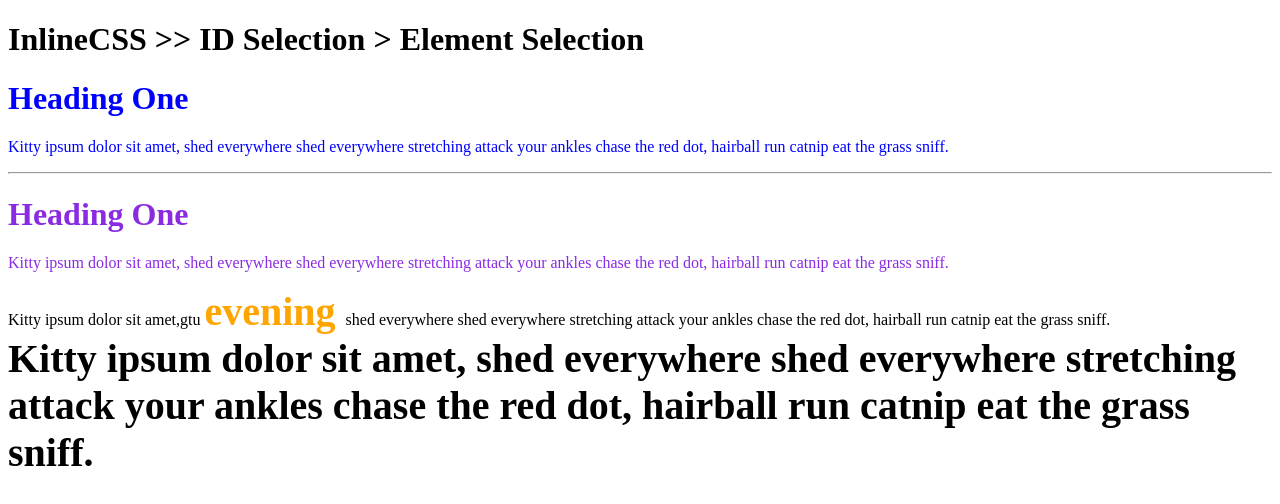
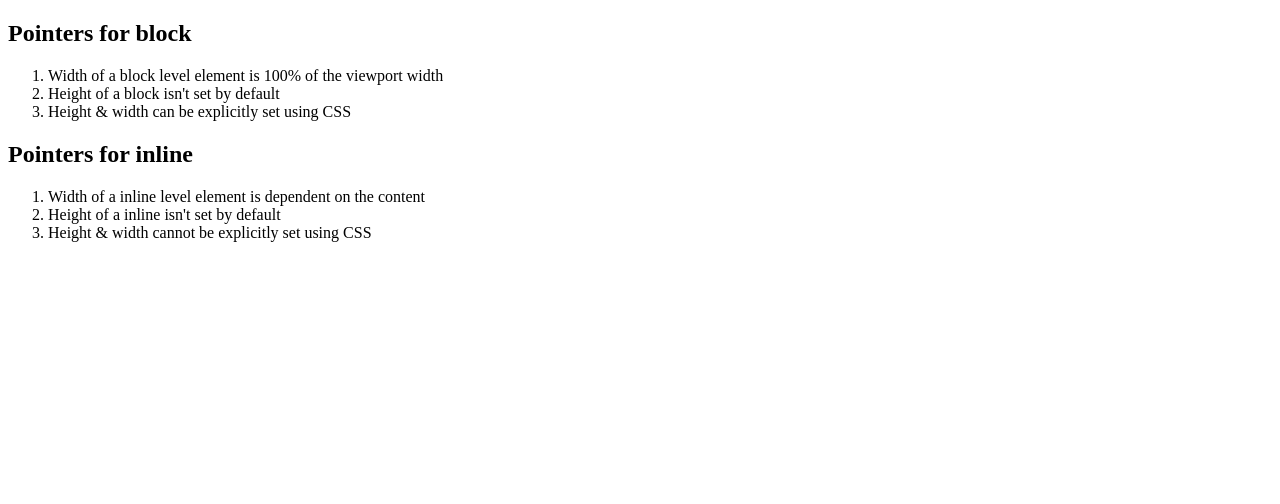
Before and after one commit to mangalagowrihr/Full-Stack-Training, a plain HTML site: page index.html in a window 1280 px wide. Drawn offline with Linux system fonts and the light colour scheme.

Commit message:
inline & block pointers

```diff
--- a/index.html
+++ b/index.html
@@ -4,48 +4,32 @@
     <meta charset="UTF-8">
     <meta http-equiv="X-UA-Compatible" content="IE=edge">
     <meta name="viewport" content="width=device-width, initial-scale=1.0">
-    <title>Full Stack Session</title>
+    <title>CSS</title>
     <style>
-       .one{
-           color: blue;
-       }
-       .two{
-           color: blueviolet;
-       }
-       .orange{
-           color: orange;
-       }
-       .big{
-           font-size: 40px;
-           font-weight: 900;
-       }
+
+        span{
+            background-color: cyan;
+        }
+
+
     </style>
 </head>
 <body>
-    <h1>InlineCSS >> ID Selection > Element Selection</h1>
-    <h1 class="one" >Heading One</h1>
-    <p class="one" >
-        Kitty ipsum dolor sit amet,
-        shed everywhere shed everywhere stretching attack your ankles chase the red dot,
-        hairball run catnip eat the grass sniff.
-    </p>
-    <hr />
-    <h1 class="two" >Heading One</h1>
-    <p class="two" >
-        Kitty ipsum dolor sit amet,
-        shed everywhere shed everywhere stretching attack your ankles chase the red dot,
-        hairball run catnip eat the grass sniff.
-    </p>
     <div>
-        Kitty ipsum dolor sit amet,gtu
-        <b class="orange big" > evening </b>shed everywhere shed everywhere stretching attack your ankles chase the red dot,
-        hairball run catnip eat the grass sniff.
-
+        <h2>Pointers for block</h2>
+        <ol>
+            <li>Width of a block level element is 100% of the viewport width</li>
+            <li>Height of a block isn't set by default</li>
+            <li>Height & width can be explicitly set using CSS</li>
+        </ol>
     </div>
-    <span class="big">Kitty ipsum dolor sit amet,
-        shed everywhere shed everywhere stretching attack your ankles chase the red dot,
-        hairball run catnip eat the grass sniff. </span>
-
-
+    <span style="background-color: red;">
+        <h2>Pointers for inline</h2>
+        <ol>
+            <li>Width of a inline level element is dependent on the content</li>
+            <li>Height of a inline isn't set by default</li>
+            <li>Height & width cannot be explicitly set using CSS</li>
+        </ol>
+    </span>
 </body>
 </html>
```
